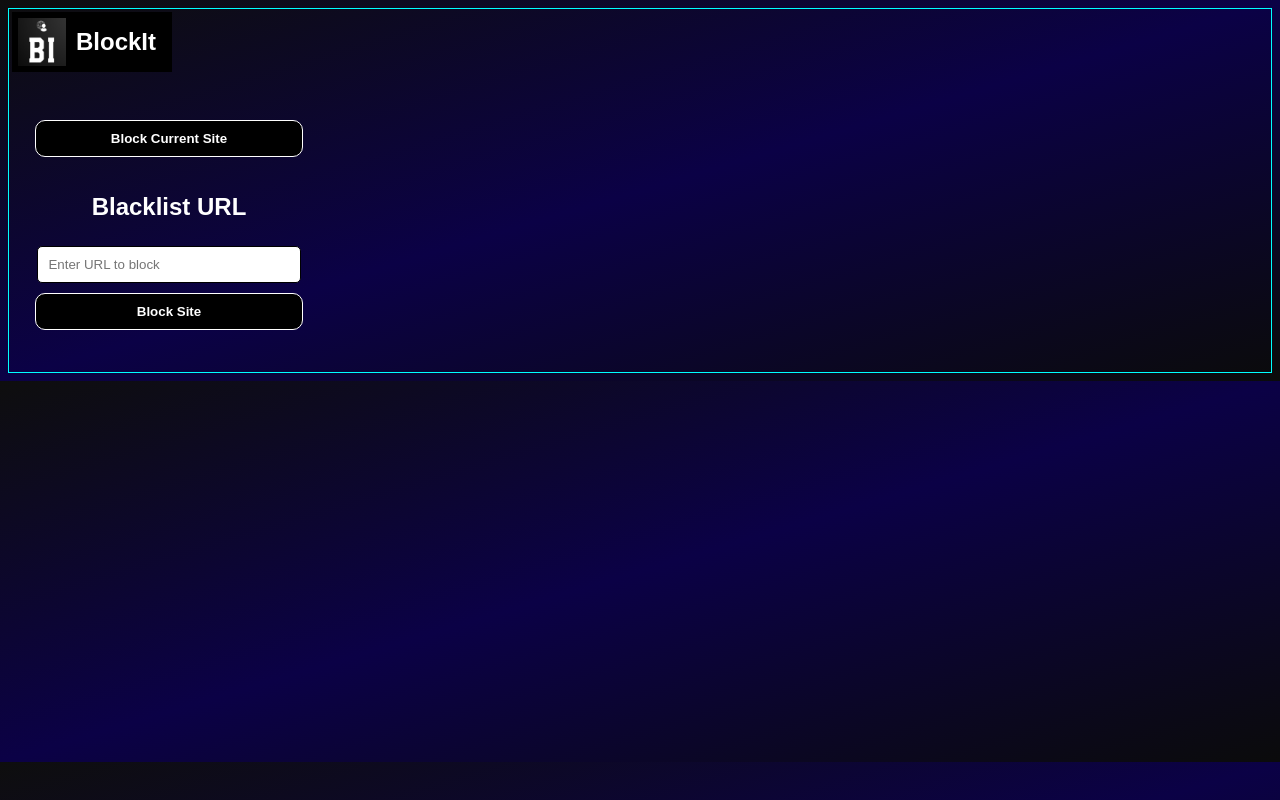
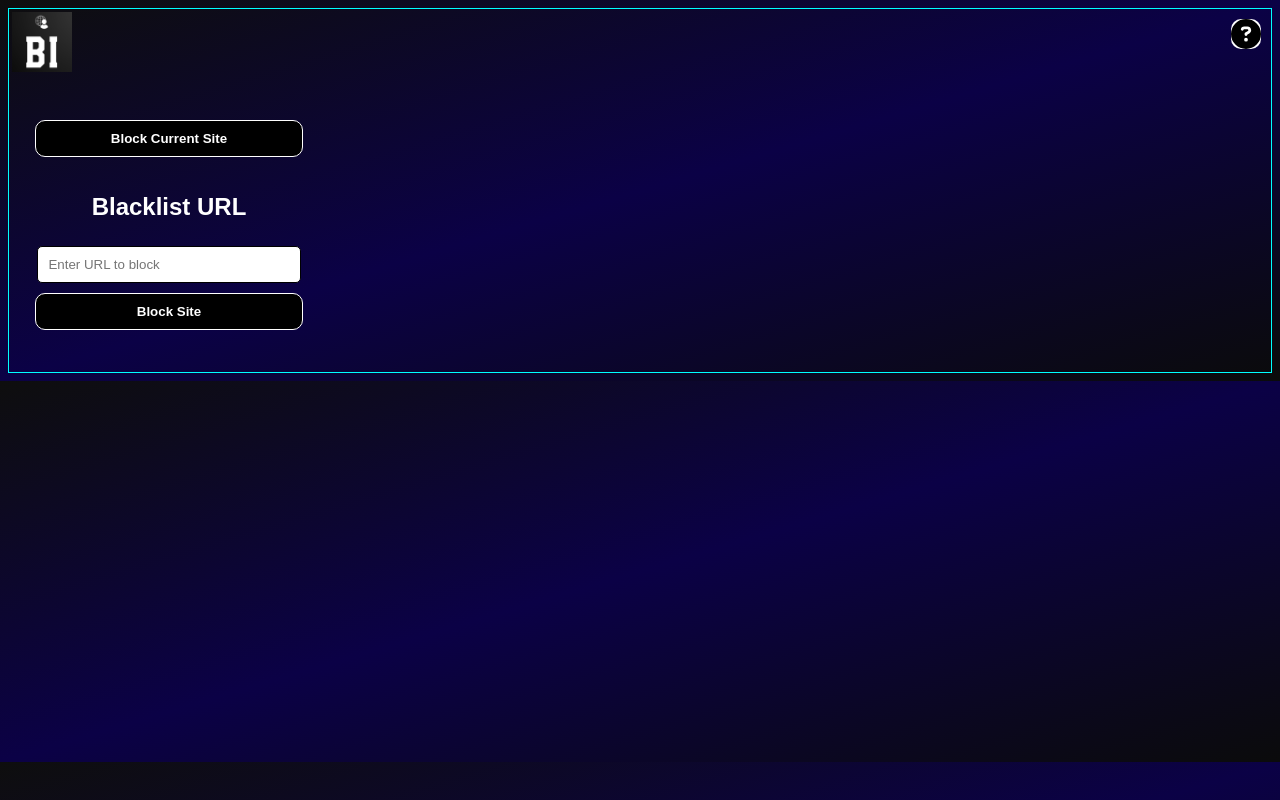
Before and after one commit to Salman-at-github/blockit, a browser extension: page index.html in a window 1280 px wide. Drawn offline with Linux system fonts and the light colour scheme.

Commit message:
Link added, logo changed

```diff
--- a/index.html
+++ b/index.html
@@ -1,24 +1,37 @@
 <!DOCTYPE html>
 <html lang="en">
   <head>
-    <meta charset="UTF-8">
-    <meta name="viewport" content="width=device-width, initial-scale=1.0">
+    <meta charset="UTF-8" />
+    <meta name="viewport" content="width=device-width, initial-scale=1.0" />
     <title>BlockIt</title>
-    <link rel="stylesheet" href="/styles/style.css">
+    <link rel="stylesheet" href="/styles/style.css" />
   </head>
   <body>
     <div class="mainContainer">
       <div class="logo">
-            <img src="/icons/bi-128.png" alt="Logo">
-            <h1>BlockIt</h1>
+        <img src="/icons/bi-128.png" alt="Logo" />
+        <!--<h1>BlockIt</h1>-->
+      </div>
+      <div class="question">
+        <a
+          href="https://github.com/Salman-at-github/blockit"
+          target="_blank"
+          rel="noopener noreferrer"
+        >
+          <svg xmlns="http://www.w3.org/2000/svg" viewBox="0 0 512 512">
+            <!--!Font Awesome Free 6.5.2 by @fontawesome - https://fontawesome.com License - https://fontawesome.com/license/free Copyright 2024 Fonticons, Inc.-->
+            <path
+              d="M256 512A256 256 0 1 0 256 0a256 256 0 1 0 0 512zM169.8 165.3c7.9-22.3 29.1-37.3 52.8-37.3h58.3c34.9 0 63.1 28.3 63.1 63.1c0 22.6-12.1 43.5-31.7 54.8L280 264.4c-.2 13-10.9 23.6-24 23.6c-13.3 0-24-10.7-24-24V250.5c0-8.6 4.6-16.5 12.1-20.8l44.3-25.4c4.7-2.7 7.6-7.7 7.6-13.1c0-8.4-6.8-15.1-15.1-15.1H222.6c-3.4 0-6.4 2.1-7.5 5.3l-.4 1.2c-4.4 12.5-18.2 19-30.6 14.6s-19-18.2-14.6-30.6l.4-1.2zM224 352a32 32 0 1 1 64 0 32 32 0 1 1 -64 0z"
+            />
+          </svg>
+        </a>
       </div>
       <div class="secondContainer">
         <button id="blockCurrent">Block Current Site</button>
         <h2>Blacklist URL</h2>
-            <input type="text" id="siteToBlock" placeholder="Enter URL to block">
+        <input type="text" id="siteToBlock" placeholder="Enter URL to block" />
         <button id="blockSite">Block Site</button>
-            <ul id="blockedSites">
-            </ul>
+        <ul id="blockedSites"></ul>
       </div>
     </div>
     <script src="index.js"></script>
--- a/styles/style.css
+++ b/styles/style.css
@@ -59,15 +59,25 @@ ul {
     display: flex;
     justify-content: center;
     align-items: center;
-    gap: 10px;
-    background-color: black;
-    padding: 0px 1rem 0px 6px;
+    /* gap: 10px; */
+    /* background-color: black; */
+    /* padding: 0px 1rem 0px 6px; */
 }
 
 .logo img{
-    width: 48px;
+    width: 60px;
 }
 
+.question{
+    position: absolute;
+    top: 10px;
+    right: 10px;
+    background-color: white;
+    height: 30px;
+    width: 30px;
+    border-radius: 10px;
+    cursor: pointer;
+}
 .mainContainer h1 {
     text-align: center;
     align-self: center;
```
Lines whose indentation alone changed are shown as unchanged.
